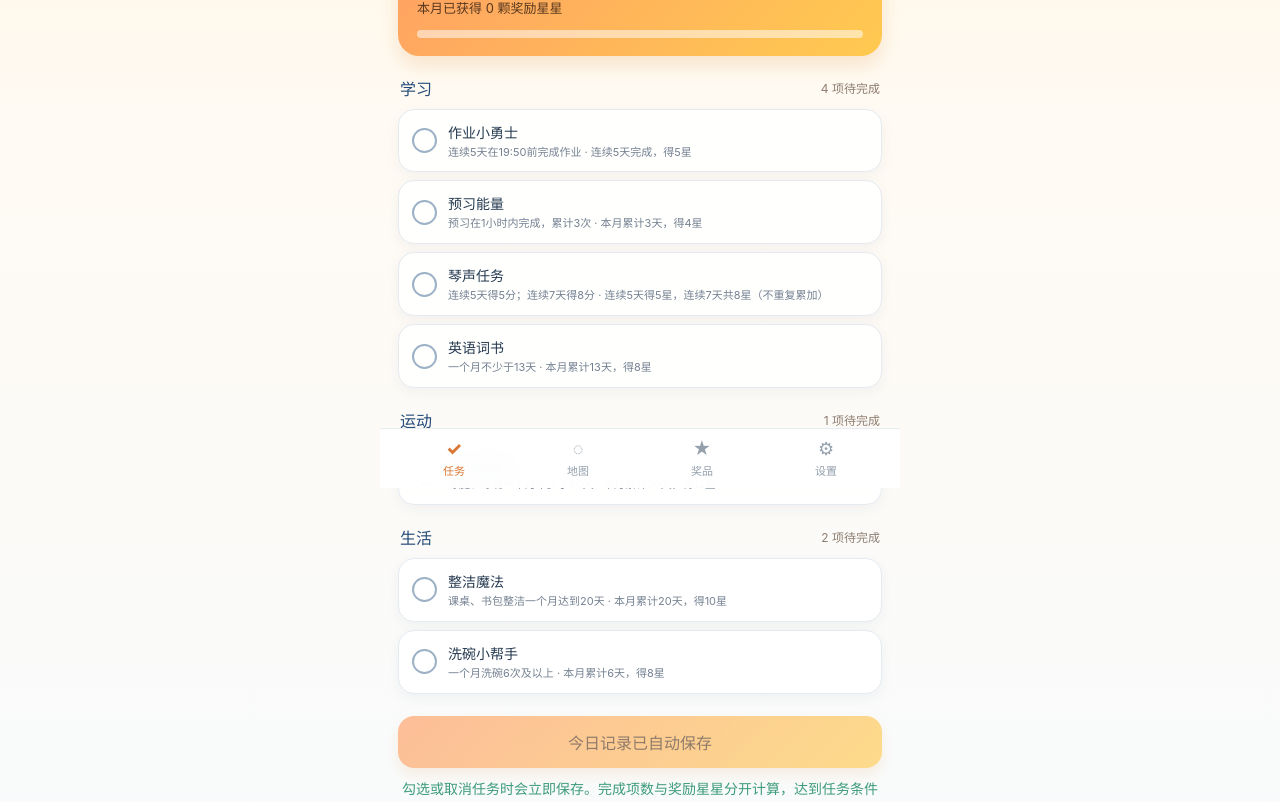
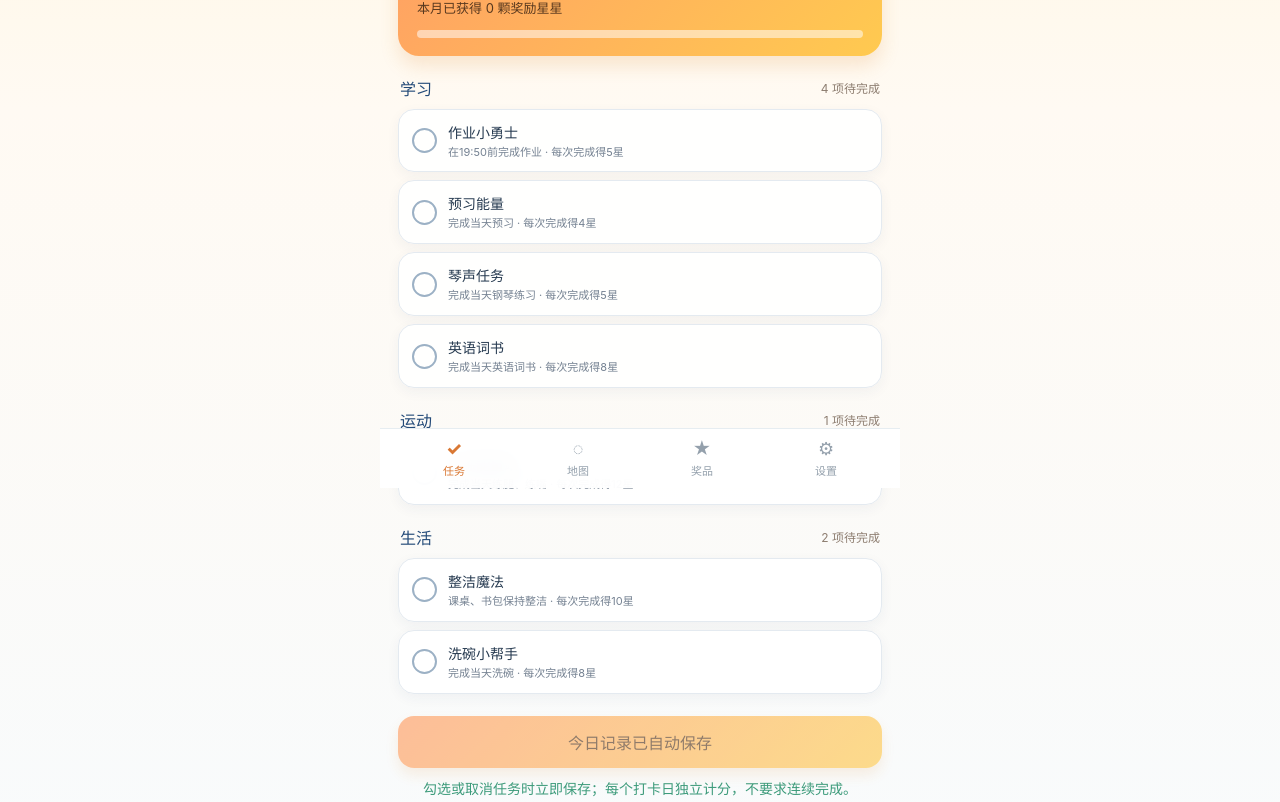
Before and after one commit to willzhan1983/reward-adventure, a React (Vite) app: page / in a window 1280 px wide. Shown: the part 312-1114 px from the top of the page. Built offline with nearby package versions, Linux system fonts and the light colour scheme.

Commit message:
Award task stars on every check-in

```diff
--- a/public/sw.js
+++ b/public/sw.js
@@ -1,4 +1,4 @@
-const CACHE_NAME = "reward-adventure-v5";
+const CACHE_NAME = "reward-adventure-v6";
 const APP_SHELL = ["./", "./index.html", "./manifest.webmanifest", "./icon.svg"];
 
 self.addEventListener("install", (event) => {
--- a/src/domain/calculations.js
+++ b/src/domain/calculations.js
@@ -44,15 +44,12 @@ export function currentStreak(state, monthKey, taskId, today = new Date()) {
 function taskAchieved(state, monthKey, task) {
   const record = monthRecord(state, monthKey);
   if (task.kind === "manual") return Boolean(record.goals[task.id]);
-  if (task.kind === "streak") return longestStreak(state, monthKey, task.id) >= task.threshold;
-  if (task.kind === "piano") return longestStreak(state, monthKey, task.id) >= 5;
-  return countTaskDays(state, monthKey, task.id) >= task.threshold;
+  return countTaskDays(state, monthKey, task.id) > 0;
 }
 
 function taskPoints(state, monthKey, task) {
   if (!taskAchieved(state, monthKey, task)) return 0;
-  if (task.kind === "piano") return longestStreak(state, monthKey, task.id) >= 7 ? task.points7 : task.points;
-  return task.points;
+  return task.daily ? countTaskDays(state, monthKey, task.id) * task.points : task.points;
 }
 
 export function getMonthSummary(state, monthKey, today = new Date()) {
--- a/src/domain/defaults.js
+++ b/src/domain/defaults.js
@@ -2,18 +2,18 @@ export const STORAGE_KEY = "reward-adventure-state";
 export const STATE_VERSION = 1;
 
 export const DEFAULT_TASKS = [
-  { id: "homework", label: "作业小勇士", description: "连续5天在19:50前完成作业", kind: "streak", threshold: 5, points: 5, enabled: true, daily: true },
+  { id: "homework", label: "作业小勇士", description: "在19:50前完成作业", kind: "streak", threshold: 5, points: 5, enabled: true, daily: true },
   { id: "math", label: "数学考试", description: "90分以上", kind: "manual", threshold: 1, points: 5, enabled: true, daily: false },
   { id: "chinese", label: "语文考试", description: "93分以上", kind: "manual", threshold: 1, points: 5, enabled: true, daily: false },
   { id: "quiz", label: "小测验", description: "满分2次", kind: "manual", threshold: 1, points: 3, enabled: true, daily: false },
   { id: "english", label: "英语考试", description: "100分", kind: "manual", threshold: 1, points: 5, enabled: true, daily: false },
   { id: "science", label: "科学考试", description: "95分以上", kind: "manual", threshold: 1, points: 5, enabled: true, daily: false },
-  { id: "tidy", label: "整洁魔法", description: "课桌、书包整洁一个月达到20天", kind: "count", threshold: 20, points: 10, enabled: true, daily: true },
-  { id: "preview", label: "预习能量", description: "预习在1小时内完成，累计3次", kind: "count", threshold: 3, points: 4, enabled: true, daily: true },
-  { id: "piano", label: "琴声任务", description: "连续5天得5分；连续7天得8分", kind: "piano", threshold: 5, points: 5, points7: 8, enabled: true, daily: true },
-  { id: "dishes", label: "洗碗小帮手", description: "一个月洗碗6次及以上", kind: "count", threshold: 6, points: 8, enabled: true, daily: true },
-  { id: "training", label: "训练能量站", description: "练腿、练嘴一个月不少于20天", kind: "count", threshold: 20, points: 12, enabled: true, daily: true },
-  { id: "words", label: "英语词书", description: "一个月不少于13天", kind: "count", threshold: 13, points: 8, enabled: true, daily: true },
+  { id: "tidy", label: "整洁魔法", description: "课桌、书包保持整洁", kind: "count", threshold: 20, points: 10, enabled: true, daily: true },
+  { id: "preview", label: "预习能量", description: "完成当天预习", kind: "count", threshold: 3, points: 4, enabled: true, daily: true },
+  { id: "piano", label: "琴声任务", description: "完成当天钢琴练习", kind: "piano", threshold: 5, points: 5, points7: 8, enabled: true, daily: true },
+  { id: "dishes", label: "洗碗小帮手", description: "完成当天洗碗", kind: "count", threshold: 6, points: 8, enabled: true, daily: true },
+  { id: "training", label: "训练能量站", description: "完成当天练腿、练嘴", kind: "count", threshold: 20, points: 12, enabled: true, daily: true },
+  { id: "words", label: "英语词书", description: "完成当天英语词书", kind: "count", threshold: 13, points: 8, enabled: true, daily: true },
 ];
 
 export const DEFAULT_REWARDS = [
--- a/src/domain/family.js
+++ b/src/domain/family.js
@@ -10,10 +10,8 @@ export function isScheduled(task, date) {
 }
 
 export function rewardRule(task) {
-  if (task.kind === "piano") return `连续5天得${task.points}星，连续7天共${task.points7}星（不重复累加）`;
-  if (task.kind === "streak") return `连续${task.threshold}天完成，得${task.points}星`;
   if (task.kind === "manual") return `达成目标得${task.points}星`;
-  return `本月累计${task.threshold}天，得${task.points}星`;
+  return `每次完成得${task.points}星`;
 }
 
 export function weekCompleted(state, today) {
--- a/src/domain/model.js
+++ b/src/domain/model.js
@@ -1,10 +1,21 @@
 import { createInitialState, STATE_VERSION } from "./defaults.js";
+
+const LEGACY_DAILY_DESCRIPTIONS = {
+  "连续5天在19:50前完成作业": "在19:50前完成作业",
+  "课桌、书包整洁一个月达到20天": "课桌、书包保持整洁",
+  "预习在1小时内完成，累计3次": "完成当天预习",
+  "连续5天得5分；连续7天得8分": "完成当天钢琴练习",
+  "一个月洗碗6次及以上": "完成当天洗碗",
+  "练腿、练嘴一个月不少于20天": "完成当天练腿、练嘴",
+  "一个月不少于13天": "完成当天英语词书",
+};
 
 export function normaliseState(value, now = new Date()) {
   if (!value || value.version !== STATE_VERSION || !Array.isArray(value.tasks) || !value.months) return createInitialState(now);
   return {
     ...value,
     settings: { appName: "获得奖励冒险", currentMonth: value.settings?.currentMonth, ...value.settings },
+    tasks: value.tasks.map(task => ({ ...task, description: LEGACY_DAILY_DESCRIPTIONS[task.description] || task.description })),
     rewards: Array.isArray(value.rewards) ? value.rewards : [],
     pointsLedger: Array.isArray(value.pointsLedger) ? value.pointsLedger : [],
     redemptions: Array.isArray(value.redemptions) ? value.redemptions : [],
--- a/src/screens/MapScreen.jsx
+++ b/src/screens/MapScreen.jsx
@@ -14,6 +14,7 @@ export default function MapScreen({ state, monthKey, today, onSubmitTasks, onTog
   const summary = getMonthSummary(state, viewMonth, today);
   const days = state.months[viewMonth]?.days || {};
   const saved = selectedDay ? Object.keys(days[selectedDay] || {}).filter(id => days[selectedDay][id]).sort().join(",") : "";
+  const selectedDayPoints = state.tasks.filter(task => task.daily && selected.has(task.id)).reduce((sum, task) => sum + task.points, 0);
   useEffect(() => { if (!dirty) setSelected(new Set(saved ? saved.split(",") : [])); }, [saved, dirty]);
   useEffect(() => { setDirty(false); onDirty(false); setSelected(new Set(saved ? saved.split(",") : [])); setMessage(""); }, [draftReset]);
   function choose(day) {
@@ -34,8 +35,8 @@ export default function MapScreen({ state, monthKey, today, onSubmitTasks, onTog
   const cells = [...Array(new Date(year, month - 1, 1).getDay()).fill(null), ...Array.from({ length: new Date(year, month, 0).getDate() }, (_, i) => i + 1)];
   return <div className="screen-content"><div className="screen-heading"><h2>冒险地图</h2><select className="month-select" aria-label="查看月份" value={viewMonth} onChange={event => { if (dirty && !window.confirm("放弃未提交的修改并切换月份？")) return; setViewMonth(event.target.value); setSelectedDay(null); setDirty(false); onDirty(false); }}>{options.map(key => <option key={key}>{key}</option>)}</select></div>
     <section className="map-card"><div className="map-caption"><strong>本月坚持 {count} 天</strong><span>点击日期查看或补记</span></div><div className="month-grid">{WEEKDAYS.map(day => <span className="weekday" key={day}>{day}</span>)}{cells.map((day, index) => { const key = day ? `${viewMonth}-${String(day).padStart(2, "0")}` : `blank-${index}`; const done = Object.values(days[key] || {}).some(Boolean); return <button key={key} className={`calendar-day ${!day ? "blank" : done ? "done" : ""} ${selectedDay === key ? "selected" : ""}`} disabled={!day || key > dateKeyFromDate(today)} onClick={() => choose(key)} aria-label={day ? `${day}日${done ? "已打卡" : "未打卡"}` : undefined}>{day || ""}</button>; })}</div></section>
-    {selectedDay && <section className="day-editor"><h3>{selectedDay} · {selectedDay < dateKeyFromDate(today) ? "补记或更正" : "今日记录"}</h3>{state.months[viewMonth]?.dayMeta?.[selectedDay]?.backfilled && <p className="schedule-note">此日期有补记记录</p>}{state.tasks.filter(task => task.daily && (task.enabled || days[selectedDay]?.[task.id])).map(task => <TaskCard key={task.id} task={task} checked={selected.has(task.id)} onToggle={() => toggle(task.id)} />)}<button className="primary-button" disabled={!dirty} onClick={save}>保存这一天</button><p role="status" className="schedule-note">{message}</p></section>}
+    {selectedDay && <section className="day-editor"><h3>{selectedDay} · {selectedDayPoints} ★</h3><p className="schedule-note">{selectedDay < dateKeyFromDate(today) ? "补记或更正" : "今日记录"}</p>{state.months[viewMonth]?.dayMeta?.[selectedDay]?.backfilled && <p className="schedule-note">此日期有补记记录</p>}{state.tasks.filter(task => task.daily && (task.enabled || days[selectedDay]?.[task.id])).map(task => <TaskCard key={task.id} task={task} checked={selected.has(task.id)} detail={rewardRule(task)} onToggle={() => toggle(task.id)} />)}<button className="primary-button" disabled={!dirty} onClick={save}>保存这一天</button><p role="status" className="schedule-note">{message}</p></section>}
     <section className="section-block"><div className="section-title"><h3>阶段目标</h3><span>每月只计一次奖励</span></div>{state.tasks.filter(task => task.enabled && !task.daily).map(task => <TaskCard key={task.id} task={task} checked={!!summary.goals[task.id]} detail={`${task.description} · ${rewardRule(task)}`} onToggle={() => viewMonth === monthKey && onToggleGoal(task.id)} />)}{viewMonth !== monthKey && <p className="schedule-note">以往月份的阶段目标仅供查看。</p>}</section>
-    <section className="section-block"><div className="section-title"><h3>星星怎么获得</h3><span>本月 {summary.earnedPoints} ★</span></div><p className="schedule-note">每天完成一项不等于获得一颗星。达到以下条件时计入奖励；连续任务仍按日历中的连续天数计算，休息日安排不会改变奖励规则。</p>{state.tasks.filter(task => task.enabled && task.daily).map(task => <div className="goal-row" key={task.id}><span className={summary.taskStatus[task.id] ? "goal-icon achieved" : "goal-icon"}>{summary.taskStatus[task.id] ? "✓" : "·"}</span><span><strong>{task.label}</strong><small>{rewardRule(task)}</small></span><b>{["streak", "piano"].includes(task.kind) ? `最长连续${summary.streaks[task.id]}天` : `累计${summary.counts[task.id]}天`}</b></div>)}</section>
+    <section className="section-block"><div className="section-title"><h3>每日星星记录</h3><span>本月 {summary.earnedPoints} ★</span></div><p className="schedule-note">每个打卡日独立计分，不要求连续打开或连续完成。当天完成任务后，星星会立即加入累计余额。</p>{state.tasks.filter(task => task.enabled && task.daily).map(task => <div className="goal-row" key={task.id}><span className={summary.taskStatus[task.id] ? "goal-icon achieved" : "goal-icon"}>{summary.taskStatus[task.id] ? "✓" : "·"}</span><span><strong>{task.label}</strong><small>{rewardRule(task)}</small></span><b>累计{summary.counts[task.id]}次 · {summary.counts[task.id] * task.points}星</b></div>)}</section>
   </div>;
 }
--- a/src/screens/TodayScreen.jsx
+++ b/src/screens/TodayScreen.jsx
@@ -38,7 +38,7 @@ export default function TodayScreen({ state, monthKey, summary, today, onSubmitT
     {!daily.length && <p className="empty-state">今天没有安排日常任务，好好休息吧。</p>}
     {!!completed.length && <details className="section-block" open><summary>已经完成 {completed.length} 项</summary>{completed.map(card)}</details>}
     <button className="submit-checkin" onClick={submit} disabled={!dirty || saveStatus === "saving"}>{saveStatus === "saving" ? "正在自动保存…" : dirty ? "重新保存" : "今日记录已自动保存"}</button>
-    <p className={`save-confirmation ${saveStatus === "failed" ? "error" : ""}`} role="status">{saveStatus === "saved" ? "✓ 刚刚的打卡已保存在这台设备" : saveStatus === "failed" ? "尚未保存；勾选内容仍保留，请点“重新保存”。" : "勾选或取消任务时会立即保存。完成项数与奖励星星分开计算，达到任务条件才获得星星。"}</p>
+    <p className={`save-confirmation ${saveStatus === "failed" ? "error" : ""}`} role="status">{saveStatus === "saved" ? "✓ 打卡和星星已保存在这台设备" : saveStatus === "failed" ? "尚未保存；勾选内容仍保留，请点“重新保存”。" : "勾选或取消任务时立即保存；每个打卡日独立计分，不要求连续完成。"}</p>
     {wanted && <section className="wish-card"><span>我的下一个小期待</span><h3>{wanted.label}</h3><p>{wanted.description}</p><strong>{summary.availablePoints >= wanted.points ? "星星够啦，可以去奖品页兑换了" : `再积累 ${wanted.points - summary.availablePoints} 颗奖励星星`}</strong></section>}
   </div>;
 }
```
Also changed, not shown: src/screens/SettingsScreen.jsx (+1 -1 lines), 5 other files (tests, documents, lock files or other folders).
